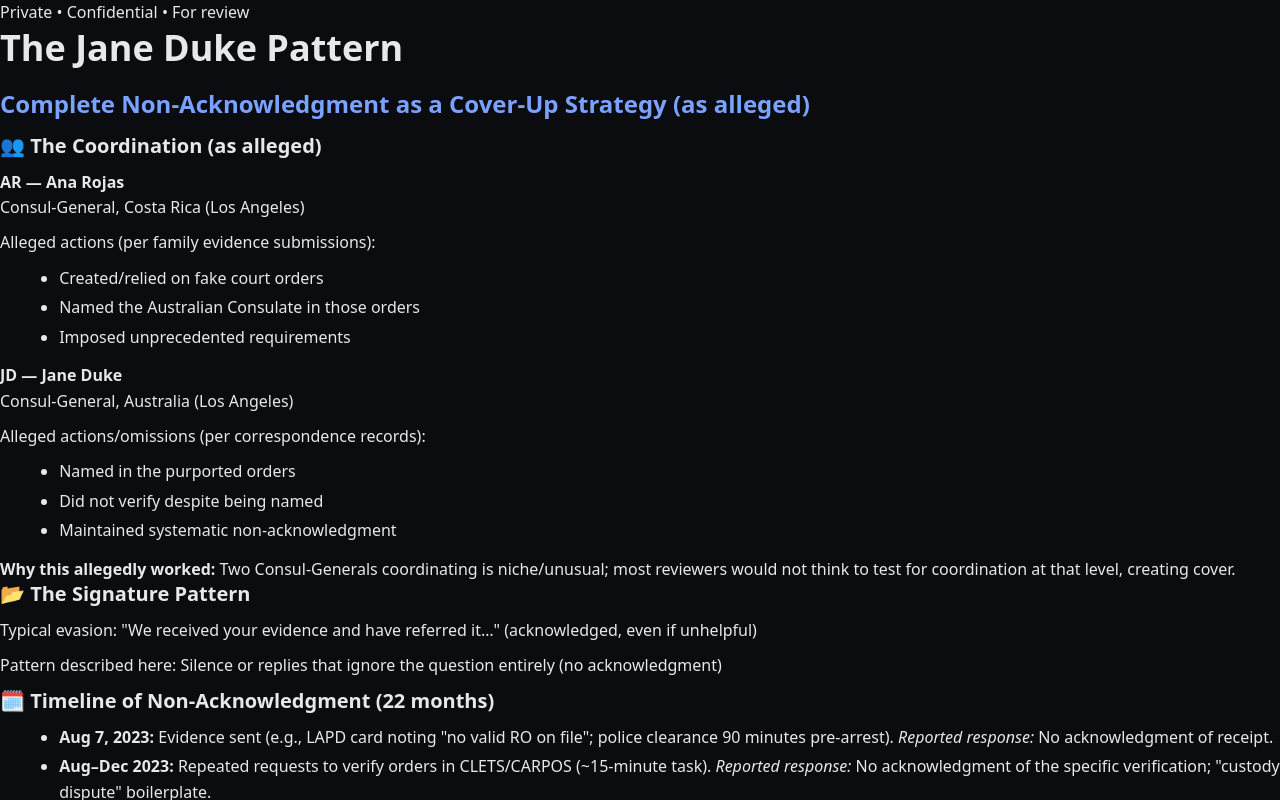
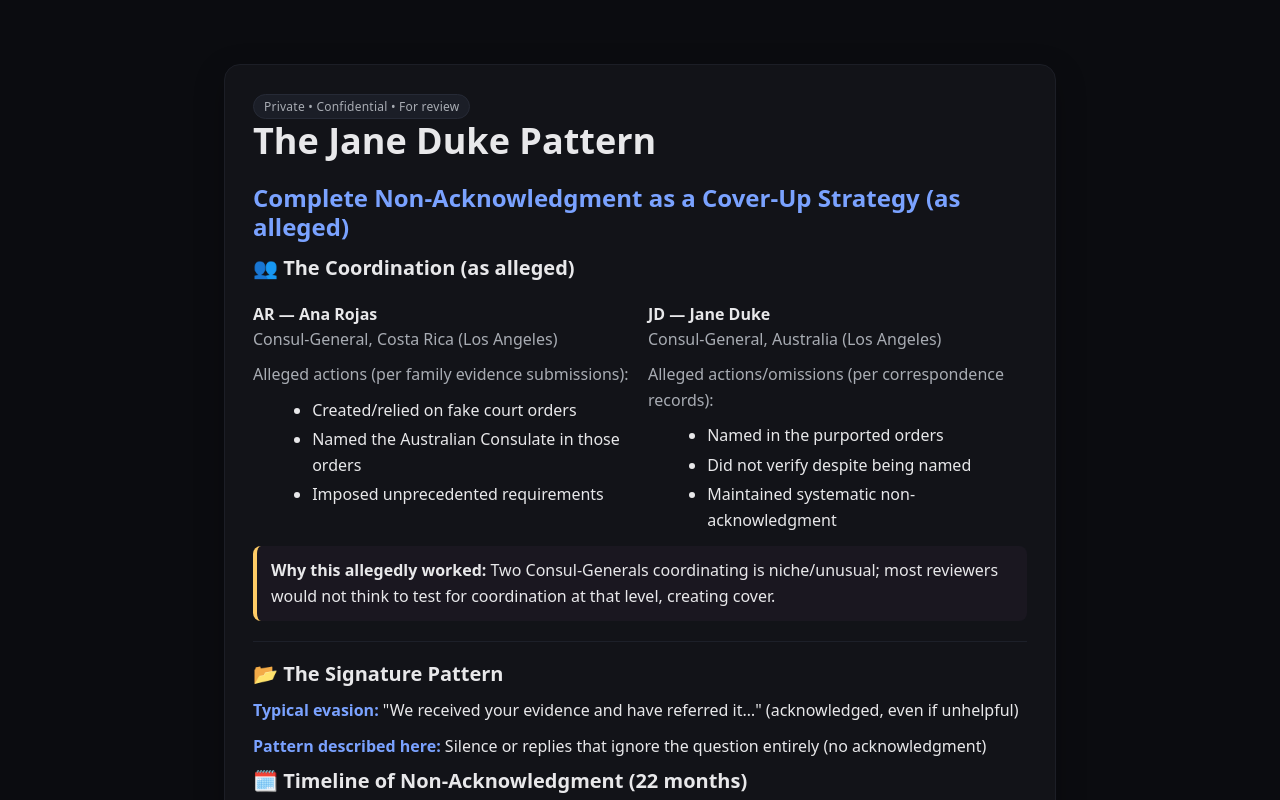
Before and after one commit to Marlowsa5678/-duke-coverup-timeline, a Next.js app: page /jane-duke-pattern in a window 1280 px wide. Shown: the top 800 px of the page. Built offline with nearby package versions, Linux system fonts and the light colour scheme.

Commit message:
Fix styling approach - use inline styles for Next.js compatibility

```diff
--- a/app/jane-duke-pattern/page.tsx
+++ b/app/jane-duke-pattern/page.tsx
@@ -1,7 +1,28 @@
-import './styles.module.css';
-
 export default function JaneDukePatternPage() {
   return (
+    <>
+      <style dangerouslySetInnerHTML={{ __html: `
+        :root { --bg:#0b0c10; --card:#121318; --ink:#e8e8ea; --muted:#a8acb3; --accent:#7aa2ff; --warn:#ffcc66; }
+        *{box-sizing:border-box}
+        body{margin:0;background:var(--bg);color:var(--ink);font:16px/1.6 system-ui,-apple-system,Segoe UI,Roboto,Inter,Arial,sans-serif}
+        .wrap{max-width:880px;margin:40px auto;padding:24px}
+        .card{background:var(--card);border:1px solid #1c1e26;border-radius:16px;padding:28px;box-shadow:0 10px 30px rgba(0,0,0,.25)}
+        h1,h2,h3{line-height:1.2;margin:0 0 .6em}
+        h1{font-size:clamp(24px,3.2vw,36px)}
+        h2{font-size:clamp(18px,2.4vw,24px);color:var(--accent)}
+        h3{font-size:clamp(16px,2vw,20px)}
+        p{margin:.6em 0}
+        .muted{color:var(--muted)}
+        .pill{display:inline-block;background:#1b1e27;border:1px solid #262a36;color:var(--muted);padding:2px 10px;border-radius:999px;font-size:12px;letter-spacing:.02em}
+        .grid{display:grid;gap:16px}
+        @media (min-width:720px){ .grid.two{grid-template-columns:1fr 1fr} }
+        ul{margin:.4em 0 .8em 1.2em}
+        li{margin:.25em 0}
+        .callout{background:#1a1720;border-left:4px solid var(--warn);padding:12px 14px;border-radius:8px}
+        .divider{height:1px;background:#1d2029;margin:20px 0}
+        .badge{font-weight:600;color:var(--accent)}
+        .footer{margin-top:18px;font-size:13px;color:var(--muted)}
+      `}} />
       <div className="wrap">
         <div className="card">
           <div className="pill">Private • Confidential • For review</div>
@@ -65,6 +86,7 @@ export default function JaneDukePatternPage() {
           <p className="footer"><strong>Attribution & context:</strong> The descriptions reflect the family's records, submissions, and perspective. Readers should treat them as assertions pending official verification.</p>
         </div>
       </div>
+    </>
   );
 }
 
--- a/app/jane-duke-pattern/styles.module.css
+++ /dev/null
@@ -1,113 +0,0 @@
-:root {
-  --bg:#0b0c10;
-  --card:#121318;
-  --ink:#e8e8ea;
-  --muted:#a8acb3;
-  --accent:#7aa2ff;
-  --warn:#ffcc66;
-}
-
-* {
-  box-sizing: border-box;
-}
-
-body {
-  margin: 0;
-  background: var(--bg);
-  color: var(--ink);
-  font: 16px/1.6 system-ui, -apple-system, Segoe UI, Roboto, Inter, Arial, sans-serif;
-}
-
-.wrap {
-  max-width: 880px;
-  margin: 40px auto;
-  padding: 24px;
-}
-
-.card {
-  background: var(--card);
-  border: 1px solid #1c1e26;
-  border-radius: 16px;
-  padding: 28px;
-  box-shadow: 0 10px 30px rgba(0,0,0,.25);
-}
-
-h1, h2, h3 {
-  line-height: 1.2;
-  margin: 0 0 .6em;
-}
-
-h1 {
-  font-size: clamp(24px, 3.2vw, 36px);
-}
-
-h2 {
-  font-size: clamp(18px, 2.4vw, 24px);
-  color: var(--accent);
-}
-
-h3 {
-  font-size: clamp(16px, 2vw, 20px);
-}
-
-p {
-  margin: .6em 0;
-}
-
-.muted {
-  color: var(--muted);
-}
-
-.pill {
-  display: inline-block;
-  background: #1b1e27;
-  border: 1px solid #262a36;
-  color: var(--muted);
-  padding: 2px 10px;
-  border-radius: 999px;
-  font-size: 12px;
-  letter-spacing: .02em;
-}
-
-.grid {
-  display: grid;
-  gap: 16px;
-}
-
-@media (min-width:720px) {
-  .grid.two {
-    grid-template-columns: 1fr 1fr;
-  }
-}
-
-ul {
-  margin: .4em 0 .8em 1.2em;
-}
-
-li {
-  margin: .25em 0;
-}
-
-.callout {
-  background: #1a1720;
-  border-left: 4px solid var(--warn);
-  padding: 12px 14px;
-  border-radius: 8px;
-}
-
-.divider {
-  height: 1px;
-  background: #1d2029;
-  margin: 20px 0;
-}
-
-.badge {
-  font-weight: 600;
-  color: var(--accent);
-}
-
-.footer {
-  margin-top: 18px;
-  font-size: 13px;
-  color: var(--muted);
-}
```
Lines whose indentation alone changed are shown as unchanged.
